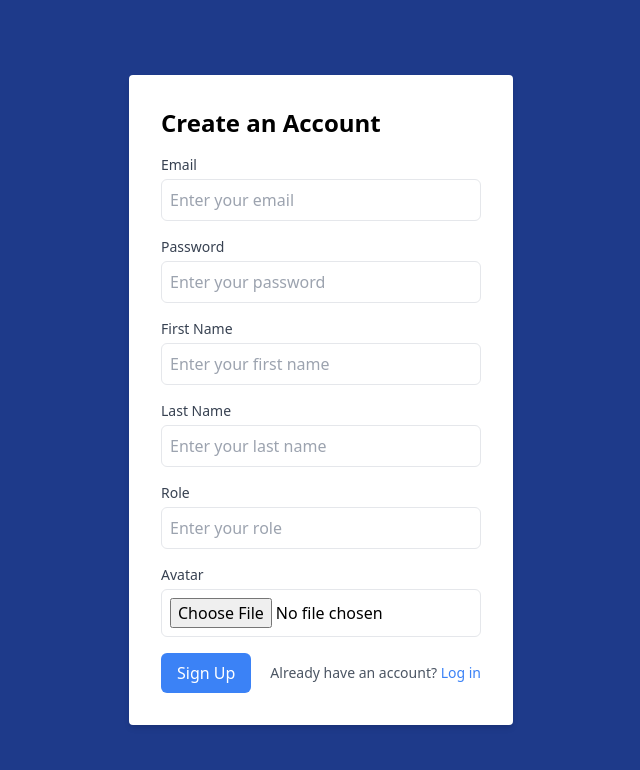
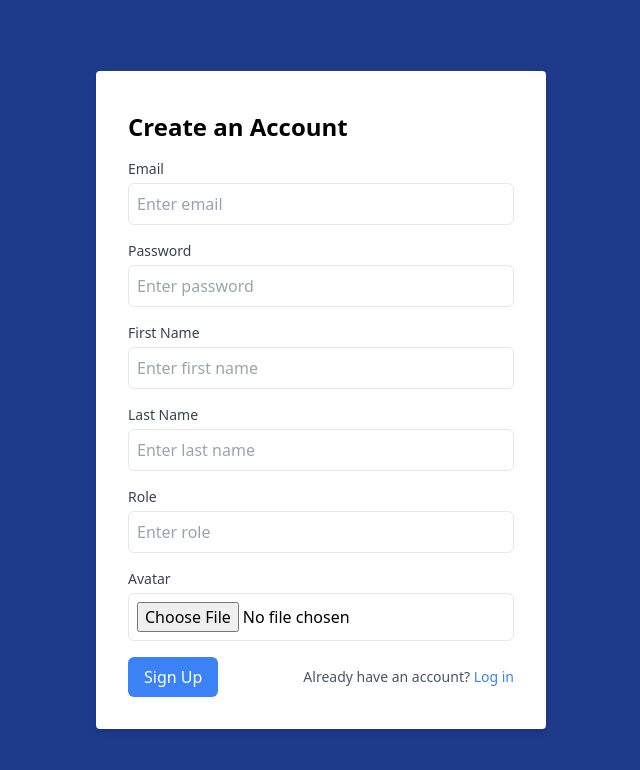
Before and after one commit to hayk111/profile-test-frontend, a React (Create React App) app: page /register in a window 1280 px wide. Shown: the top 770 px of the page, without its empty margins (319-959 px from the left). Built offline with nearby package versions, Linux system fonts and the light colour scheme.

Commit message:
Adds form validation for register component

```diff
--- a/package.json
+++ b/package.json
@@ -3,17 +3,21 @@
   "version": "0.1.0",
   "private": true,
   "dependencies": {
+    "@hookform/resolvers": "^3.3.3",
     "@testing-library/jest-dom": "^5.14.1",
     "@testing-library/react": "^13.0.0",
     "@testing-library/user-event": "^13.2.1",
     "autoprefixer": "^10.4.16",
+    "clsx": "^2.1.0",
     "postcss": "^8.4.32",
     "react": "^18.2.0",
     "react-dom": "^18.2.0",
+    "react-hook-form": "^7.49.2",
     "react-router-dom": "^6.21.1",
     "react-scripts": "5.0.1",
     "tailwindcss": "^3.4.0",
-    "web-vitals": "^2.1.0"
+    "web-vitals": "^2.1.0",
+    "yup": "^1.3.3"
   },
   "scripts": {
     "start": "react-scripts start",
--- a/src/views/login-page.jsx
+++ b/src/views/login-page.jsx
@@ -3,8 +3,8 @@ import { Link } from 'react-router-dom';
 export default function LoginPage() {
   return (
     <div className="min-h-screen flex items-center justify-center bg-blue-900">
-      <div className="bg-white p-8 rounded shadow-md w-96">
-        <h2 className="text-2xl font-semibold mb-4">Welcome</h2>
+      <div className="bg-white p-8 rounded shadow-md w-[450px]">
+        <h2 className="text-2xl font-semibold mb-4 mt-2">Welcome</h2>
         <div className="mb-4">
           <label
             htmlFor="username"
@@ -17,7 +17,7 @@ export default function LoginPage() {
             id="username"
             name="username"
             className="mt-1 p-2 w-full border rounded-md"
-            placeholder="Enter your username"
+            placeholder="Enter username"
           />
         </div>
         <div className="mb-6">
@@ -32,7 +32,7 @@ export default function LoginPage() {
             id="password"
             name="password"
             className="mt-1 p-2 w-full border rounded-md"
-            placeholder="Enter your password"
+            placeholder="Enter password"
           />
         </div>
         <div className="flex justify-between items-center">
--- a/src/views/register-page.jsx
+++ b/src/views/register-page.jsx
@@ -1,10 +1,49 @@
 import { Link } from 'react-router-dom';
+import { useForm } from 'react-hook-form';
+import { yupResolver } from '@hookform/resolvers/yup';
+import * as yup from 'yup';
+
+const schema = yup.object().shape({
+  email: yup
+    .string()
+    .email('Invalid email address')
+    .required('Email is required'),
+  password: yup
+    .string()
+    .min(6, 'Password must have at least 6 characters')
+    .max(50, "Password can't exceed 50 characters")
+    .matches(/\d/, 'Password must contain a number')
+    .required('Password is required'),
+  firstName: yup
+    .string()
+    .min(2, 'First name must have at least 2 characters')
+    .max(25, "First name can't exceed 25 characters")
+    .required('First name is required'),
+  lastName: yup
+    .string()
+    .min(2, 'Last name must have at least 2 characters')
+    .max(25, "Last name can't exceed 25 characters")
+    .required('Last name is required'),
+});
 
 export default function SignupPage() {
+  const {
+    register,
+    formState: { errors, isValid },
+    handleSubmit,
+  } = useForm({
+    resolver: yupResolver(schema),
+  });
+
+  function onSubmit(data) {
+    console.log('🚀 ~ onSubmit ~ data:', data);
+  }
+
   return (
     <div className="min-h-screen flex items-center justify-center bg-blue-900">
-      <div className="bg-white p-8 rounded shadow-md w-96">
-        <h2 className="text-2xl font-semibold mb-4">Create an Account</h2>
+      <div className="bg-white p-8 rounded shadow-md w-[450px]">
+        <h2 className="text-2xl font-semibold mb-4 mt-2">Create an Account</h2>
+        <form onSubmit={handleSubmit(onSubmit)}>
           <div className="mb-4">
             <label
               htmlFor="email"
@@ -13,12 +52,18 @@ export default function SignupPage() {
               Email
             </label>
             <input
+              {...register('email')}
               type="email"
               id="email"
               name="email"
               className="mt-1 p-2 w-full border rounded-md"
-            placeholder="Enter your email"
+              placeholder="Enter email"
             />
+            {errors.email && (
+              <p role="alert" className="text-sm text-red-400 mt-1">
+                {errors.email.message}
+              </p>
+            )}
           </div>
           <div className="mb-4">
             <label
@@ -28,12 +73,18 @@ export default function SignupPage() {
               Password
             </label>
             <input
+              {...register('password')}
               type="password"
               id="password"
               name="password"
               className="mt-1 p-2 w-full border rounded-md"
-            placeholder="Enter your password"
+              placeholder="Enter password"
             />
+            {errors.password && (
+              <p role="alert" className="text-sm text-red-400 mt-1">
+                {errors.password.message}
+              </p>
+            )}
           </div>
           <div className="mb-4">
             <label
@@ -43,12 +94,18 @@ export default function SignupPage() {
               First Name
             </label>
             <input
+              {...register('firstName')}
               type="text"
               id="firstName"
               name="firstName"
               className="mt-1 p-2 w-full border rounded-md"
-            placeholder="Enter your first name"
+              placeholder="Enter first name"
             />
+            {errors.firstName && (
+              <p role="alert" className="text-sm text-red-400 mt-1">
+                {errors.firstName.message}
+              </p>
+            )}
           </div>
           <div className="mb-4">
             <label
@@ -58,12 +115,18 @@ export default function SignupPage() {
               Last Name
             </label>
             <input
+              {...register('lastName')}
               type="text"
               id="lastName"
               name="lastName"
               className="mt-1 p-2 w-full border rounded-md"
-            placeholder="Enter your last name"
+              placeholder="Enter last name"
             />
+            {errors.lastName && (
+              <p role="alert" className="text-sm text-red-400 mt-1">
+                {errors.lastName.message}
+              </p>
+            )}
           </div>
           <div className="mb-4">
             <label
@@ -77,7 +140,7 @@ export default function SignupPage() {
               id="role"
               name="role"
               className="mt-1 p-2 w-full border rounded-md"
-            placeholder="Enter your role"
+              placeholder="Enter role"
             />
           </div>
           <div className="mb-4">
@@ -96,7 +159,10 @@ export default function SignupPage() {
             />
           </div>
           <div className="flex justify-between items-center">
-          <button className="bg-blue-500 text-white px-4 py-2 rounded-md">
+            <button
+              type="submit"
+              className="bg-blue-500 text-white px-4 py-2 rounded-md"
+            >
               Sign Up
             </button>
             <span className="text-sm text-gray-600">
@@ -106,6 +172,7 @@ export default function SignupPage() {
               </Link>
             </span>
           </div>
+        </form>
       </div>
     </div>
   );
```
Also changed, not shown: 1 other file (tests, documents, lock files or other folders). Lines whose indentation alone changed are shown as unchanged.
